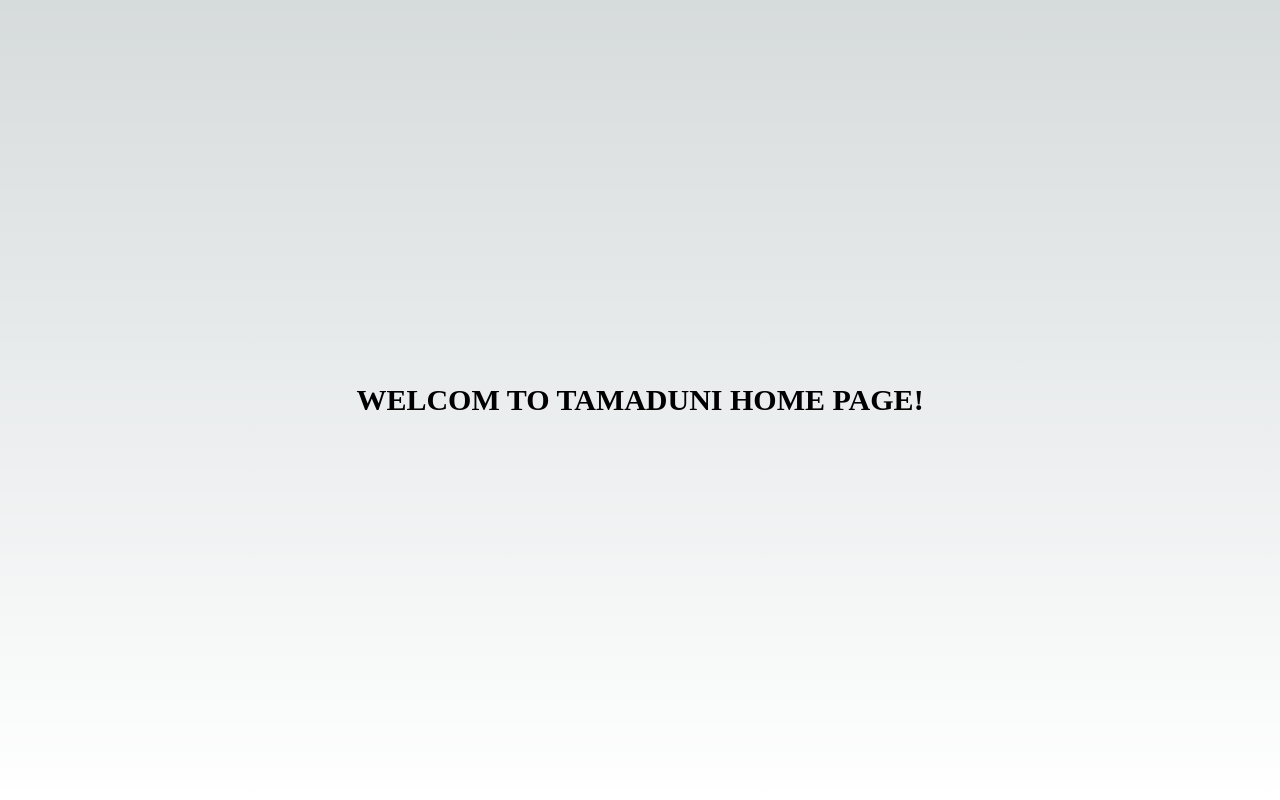
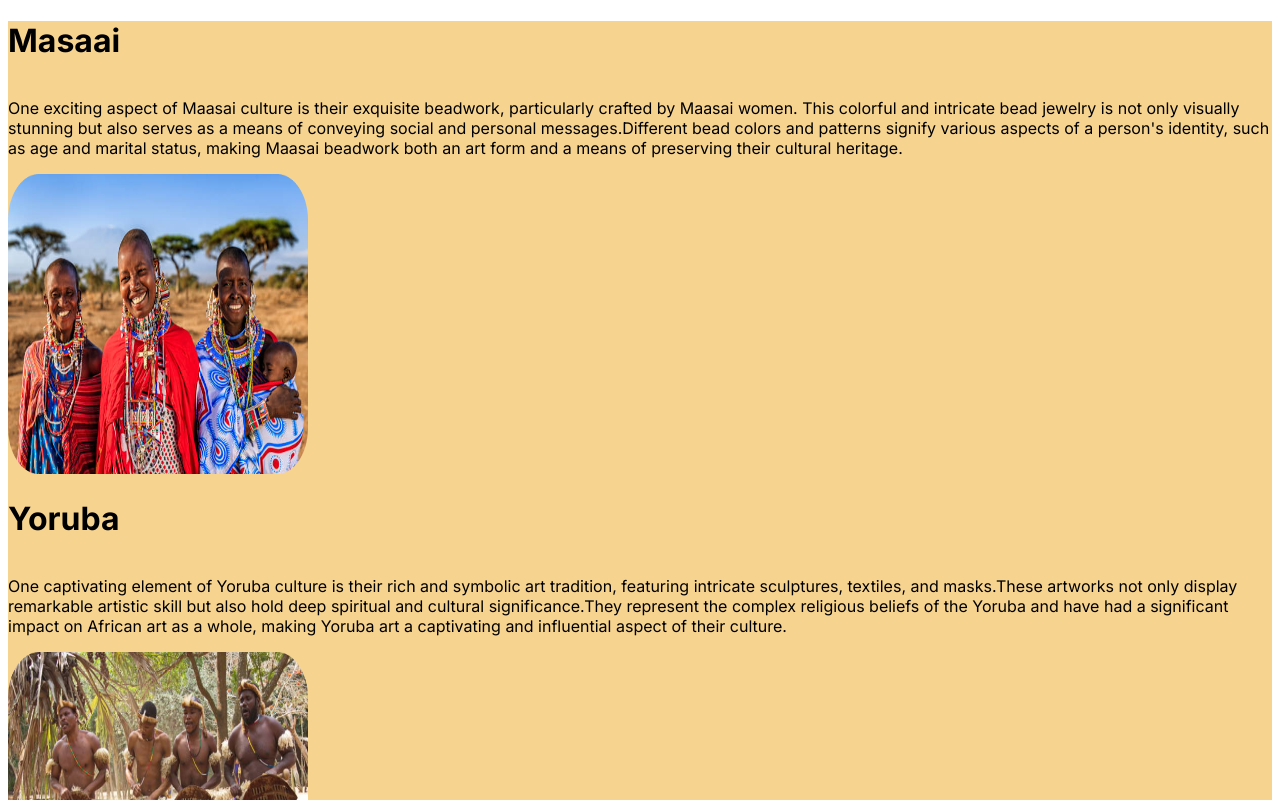
Before and after one commit to jason2000-cpu/tamaduni, a Next.js app: page / in a window 1280 px wide. Shown: the top 800 px of the page. Built offline with nearby package versions, Linux system fonts and the light colour scheme.

Commit message:
home page

```diff
--- a/src/Components/Culture/index.css
+++ b/src/Components/Culture/index.css
@@ -4,4 +4,5 @@
     display: flex;
     justify-content: center;
     align-items: center;
+    font-weight: bolder;
 }
--- /dev/null
+++ b/src/Components/Home/Community.js
@@ -0,0 +1,19 @@
+import Image from 'next/image';
+import React from 'react'
+
+ export default function Community ({ community }) {
+    const {name, history, image } = community;
+  return (
+    <div className='comm'>
+        <h1 className='header1'>{name}</h1>
+        <p className='hist'>{history}</p>
+
+        <Image
+            className='img'
+            src={image}
+            width={300}
+            height={300}
+        />
+    </div>
+  )
+}
--- /dev/null
+++ b/src/Components/Home/db.js
@@ -0,0 +1,15 @@
+const Communities =  [
+     {
+        name: "Masaai",
+        image: "/image/massai1.png",
+        history:"One exciting aspect of Maasai culture is their exquisite beadwork, particularly crafted by Maasai women. This colorful and intricate bead jewelry is not only visually stunning but also serves as a means of conveying social and personal messages.Different bead colors and patterns signify various aspects of a person's identity, such as age and marital status, making Maasai beadwork both an art form and a means of preserving their cultural heritage."
+     },
+    {
+        name: "Yoruba",
+        image: "/image/yoruba1.png",
+        history: "One captivating element of Yoruba culture is their rich and symbolic art tradition, featuring intricate sculptures, textiles, and masks.These artworks not only display remarkable artistic skill but also hold deep spiritual and cultural significance.They represent the complex religious beliefs of the Yoruba and have had a significant impact on African art as a whole, making Yoruba art a captivating and influential aspect of their culture. "
+    }
+    ];
+
+
+export default Communities;
--- a/src/Components/Home/index.css
+++ b/src/Components/Home/index.css
@@ -1,9 +1,8 @@
 .main {
-    font-size: 30px;
-    font-family: 'Times New Roman', Times, serif;
-    display: flex;
-    justify-content: center;
-    align-content: center;
-    font-weight: bolder;
-    height: 100vh
+
 }
+
+
+.hist, .img{
+    display:inline-block ;
+}
--- a/src/Components/Home/index.js
+++ b/src/Components/Home/index.js
@@ -1,8 +1,22 @@
-import React from 'react'
+import React, { useEffect, useState } from 'react'
 import './index.css'
+import Communities from './db';
+import Community from './Community';
 
 export default function index() {
+    const [data, setData ]  = useState([]);
+
+
+   useEffect(()=>{
+    setData(Communities);
+   })
+   console.log(data);
+
   return (
-    <div className='main'>WELCOM TO TAMADUNI HOME PAGE!</div>
+    <div className='cl'>
+       {data.map((community) => (
+        <Community community={community}/>
+       ))}
+    </div>
   )
 }
--- a/src/app/globals.css
+++ /dev/null
@@ -1,107 +0,0 @@
-:root {
-  --max-width: 1100px;
-  --border-radius: 12px;
-  --font-mono: ui-monospace, Menlo, Monaco, 'Cascadia Mono', 'Segoe UI Mono',
-    'Roboto Mono', 'Oxygen Mono', 'Ubuntu Monospace', 'Source Code Pro',
-    'Fira Mono', 'Droid Sans Mono', 'Courier New', monospace;
-
-  --foreground-rgb: 0, 0, 0;
-  --background-start-rgb: 214, 219, 220;
-  --background-end-rgb: 255, 255, 255;
-
-  --primary-glow: conic-gradient(
-    from 180deg at 50% 50%,
-    #16abff33 0deg,
-    #0885ff33 55deg,
-    #54d6ff33 120deg,
-    #0071ff33 160deg,
-    transparent 360deg
-  );
-  --secondary-glow: radial-gradient(
-    rgba(255, 255, 255, 1),
-    rgba(255, 255, 255, 0)
-  );
-
-  --tile-start-rgb: 239, 245, 249;
-  --tile-end-rgb: 228, 232, 233;
-  --tile-border: conic-gradient(
-    #00000080,
-    #00000040,
-    #00000030,
-    #00000020,
-    #00000010,
-    #00000010,
-    #00000080
-  );
-
-  --callout-rgb: 238, 240, 241;
-  --callout-border-rgb: 172, 175, 176;
-  --card-rgb: 180, 185, 188;
-  --card-border-rgb: 131, 134, 135;
-}
-
-@media (prefers-color-scheme: dark) {
-  :root {
-    --foreground-rgb: 255, 255, 255;
-    --background-start-rgb: 0, 0, 0;
-    --background-end-rgb: 0, 0, 0;
-
-    --primary-glow: radial-gradient(rgba(1, 65, 255, 0.4), rgba(1, 65, 255, 0));
-    --secondary-glow: linear-gradient(
-      to bottom right,
-      rgba(1, 65, 255, 0),
-      rgba(1, 65, 255, 0),
-      rgba(1, 65, 255, 0.3)
-    );
-
-    --tile-start-rgb: 2, 13, 46;
-    --tile-end-rgb: 2, 5, 19;
-    --tile-border: conic-gradient(
-      #ffffff80,
-      #ffffff40,
-      #ffffff30,
-      #ffffff20,
-      #ffffff10,
-      #ffffff10,
-      #ffffff80
-    );
-
-    --callout-rgb: 20, 20, 20;
-    --callout-border-rgb: 108, 108, 108;
-    --card-rgb: 100, 100, 100;
-    --card-border-rgb: 200, 200, 200;
-  }
-}
-
-* {
-  box-sizing: border-box;
-  padding: 0;
-  margin: 0;
-}
-
-html,
-body {
-  max-width: 100vw;
-  overflow-x: hidden;
-}
-
-body {
-  color: rgb(var(--foreground-rgb));
-  background: linear-gradient(
-      to bottom,
-      transparent,
-      rgb(var(--background-end-rgb))
-    )
-    rgb(var(--background-start-rgb));
-}
-
-a {
-  color: inherit;
-  text-decoration: none;
-}
-
-@media (prefers-color-scheme: dark) {
-  html {
-    color-scheme: dark;
-  }
-}
--- a/src/app/layout.js
+++ b/src/app/layout.js
@@ -1,5 +1,5 @@
 import { Inter } from 'next/font/google'
-import './globals.css'
+// import './globals.css'
 
 const inter = Inter({ subsets: ['latin'] })
 
--- a/src/app/page.js
+++ b/src/app/page.js
@@ -1,14 +1,15 @@
+'use client';
+
 import Image from 'next/image'
-// import styles from './page.module.css'
+import styles from './page.module.css'
 
 import Home from '../Components/Home/index'
 import Culture from '../Components/Culture/index'
 
-export default function APP() {
+export default function App() {
   return (
-    <main>
+    <main className={styles.mainDiv}>
         <Home />
-
     </main>
   )
 }
--- a/src/app/page.module.css
+++ b/src/app/page.module.css
@@ -1,229 +1,5 @@
-.main {
-  display: flex;
-  flex-direction: column;
-  justify-content: space-between;
-  align-items: center;
-  padding: 6rem;
+.mainDiv {
+  background-color: #F6D490;
   min-height: 100vh;
+  margin: 0px
 }
-
-.description {
-  display: inherit;
-  justify-content: inherit;
-  align-items: inherit;
-  font-size: 0.85rem;
-  max-width: var(--max-width);
-  width: 100%;
-  z-index: 2;
-  font-family: var(--font-mono);
-}
-
-.description a {
-  display: flex;
-  justify-content: center;
-  align-items: center;
-  gap: 0.5rem;
-}
-
-.description p {
-  position: relative;
-  margin: 0;
-  padding: 1rem;
-  background-color: rgba(var(--callout-rgb), 0.5);
-  border: 1px solid rgba(var(--callout-border-rgb), 0.3);
-  border-radius: var(--border-radius);
-}
-
-.code {
-  font-weight: 700;
-  font-family: var(--font-mono);
-}
-
-.grid {
-  display: grid;
-  grid-template-columns: repeat(4, minmax(25%, auto));
-  max-width: 100%;
-  width: var(--max-width);
-}
-
-.card {
-  padding: 1rem 1.2rem;
-  border-radius: var(--border-radius);
-  background: rgba(var(--card-rgb), 0);
-  border: 1px solid rgba(var(--card-border-rgb), 0);
-  transition: background 200ms, border 200ms;
-}
-
-.card span {
-  display: inline-block;
-  transition: transform 200ms;
-}
-
-.card h2 {
-  font-weight: 600;
-  margin-bottom: 0.7rem;
-}
-
-.card p {
-  margin: 0;
-  opacity: 0.6;
-  font-size: 0.9rem;
-  line-height: 1.5;
-  max-width: 30ch;
-}
-
-.center {
-  display: flex;
-  justify-content: center;
-  align-items: center;
-  position: relative;
-  padding: 4rem 0;
-}
-
-.center::before {
-  background: var(--secondary-glow);
-  border-radius: 50%;
-  width: 480px;
-  height: 360px;
-  margin-left: -400px;
-}
-
-.center::after {
-  background: var(--primary-glow);
-  width: 240px;
-  height: 180px;
-  z-index: -1;
-}
-
-.center::before,
-.center::after {
-  content: '';
-  left: 50%;
-  position: absolute;
-  filter: blur(45px);
-  transform: translateZ(0);
-}
-
-.logo {
-  position: relative;
-}
-/* Enable hover only on non-touch devices */
-@media (hover: hover) and (pointer: fine) {
-  .card:hover {
-    background: rgba(var(--card-rgb), 0.1);
-    border: 1px solid rgba(var(--card-border-rgb), 0.15);
-  }
-
-  .card:hover span {
-    transform: translateX(4px);
-  }
-}
-
-@media (prefers-reduced-motion) {
-  .card:hover span {
-    transform: none;
-  }
-}
-
-/* Mobile */
-@media (max-width: 700px) {
-  .content {
-    padding: 4rem;
-  }
-
-  .grid {
-    grid-template-columns: 1fr;
-    margin-bottom: 120px;
-    max-width: 320px;
-    text-align: center;
-  }
-
-  .card {
-    padding: 1rem 2.5rem;
-  }
-
-  .card h2 {
-    margin-bottom: 0.5rem;
-  }
-
-  .center {
-    padding: 8rem 0 6rem;
-  }
-
-  .center::before {
-    transform: none;
-    height: 300px;
-  }
-
-  .description {
-    font-size: 0.8rem;
-  }
-
-  .description a {
-    padding: 1rem;
-  }
-
-  .description p,
-  .description div {
-    display: flex;
-    justify-content: center;
-    position: fixed;
-    width: 100%;
-  }
-
-  .description p {
-    align-items: center;
-    inset: 0 0 auto;
-    padding: 2rem 1rem 1.4rem;
-    border-radius: 0;
-    border: none;
-    border-bottom: 1px solid rgba(var(--callout-border-rgb), 0.25);
-    background: linear-gradient(
-      to bottom,
-      rgba(var(--background-start-rgb), 1),
-      rgba(var(--callout-rgb), 0.5)
-    );
-    background-clip: padding-box;
-    backdrop-filter: blur(24px);
-  }
-
-  .description div {
-    align-items: flex-end;
-    pointer-events: none;
-    inset: auto 0 0;
-    padding: 2rem;
-    height: 200px;
-    background: linear-gradient(
-      to bottom,
-      transparent 0%,
-      rgb(var(--background-end-rgb)) 40%
-    );
-    z-index: 1;
-  }
-}
-
-/* Tablet and Smaller Desktop */
-@media (min-width: 701px) and (max-width: 1120px) {
-  .grid {
-    grid-template-columns: repeat(2, 50%);
-  }
-}
-
-@media (prefers-color-scheme: dark) {
-  .vercelLogo {
-    filter: invert(1);
-  }
-
-  .logo {
-    filter: invert(1) drop-shadow(0 0 0.3rem #ffffff70);
-  }
-}
-
-@keyframes rotate {
-  from {
-    transform: rotate(360deg);
-  }
-  to {
-    transform: rotate(0deg);
-  }
-}
```
Also changed, not shown: public/image/massai1.png (added), public/image/yoruba1.png (added).
